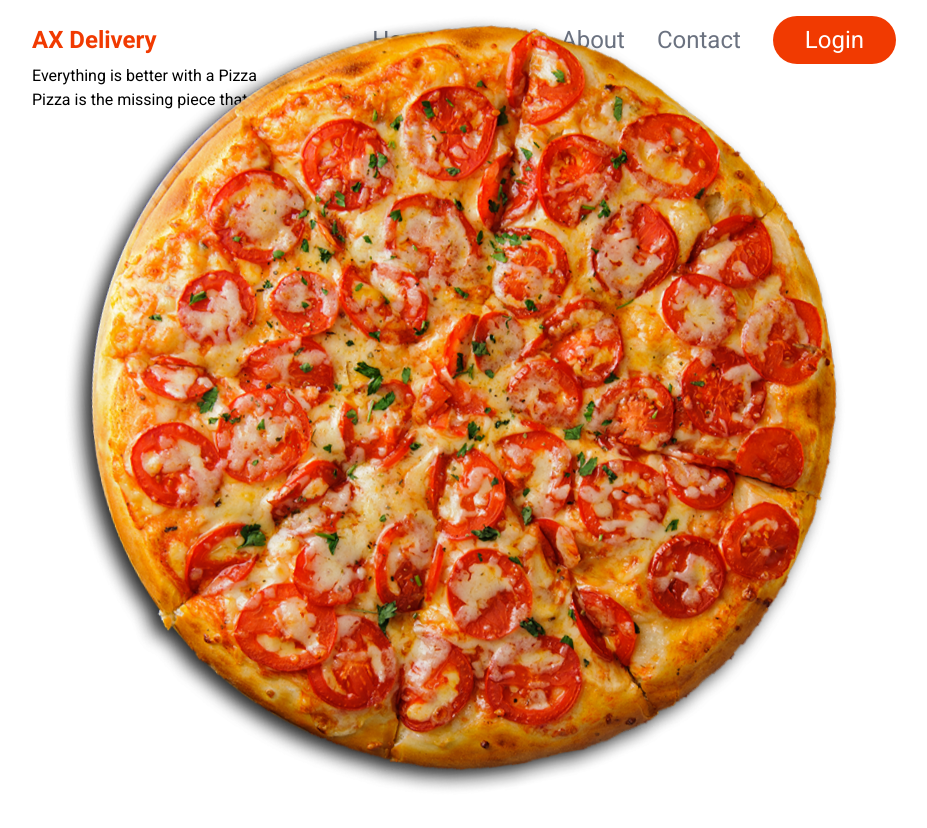
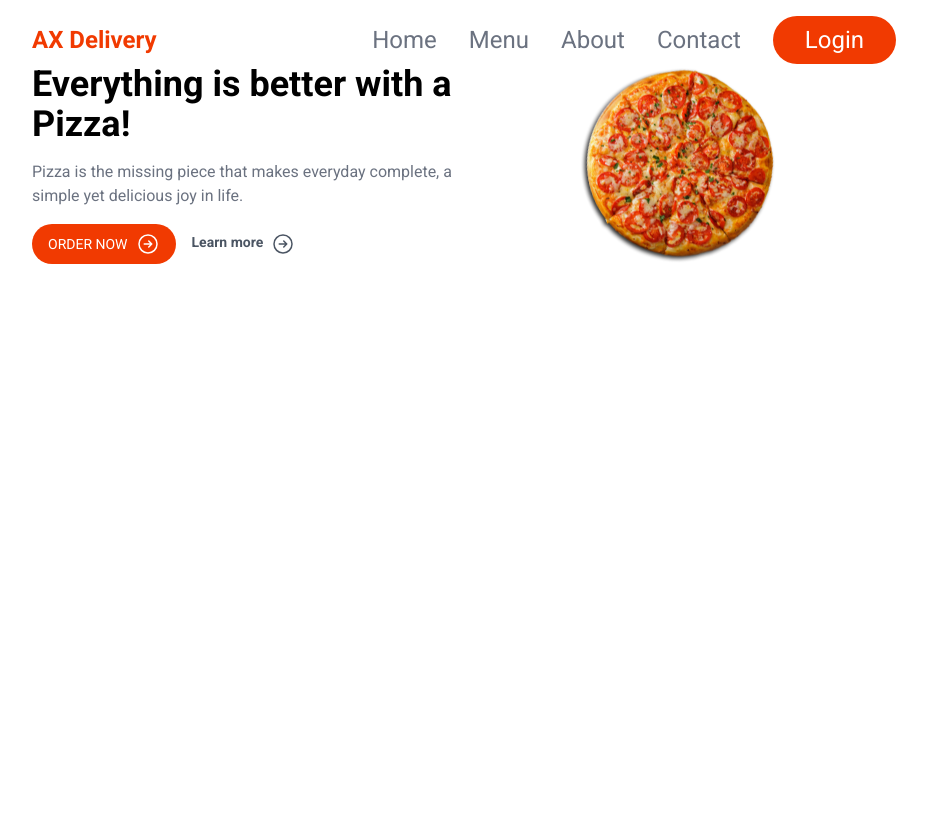
Before and after one commit to betancesdar/food-ordering-app, a Next.js app: page / in a window 1280 px wide. Shown: the top 828 px of the page, without its empty margins (176-1103 px from the left). After the commit the page ends 800 px from the top, so only its background shows below. Built offline with nearby package versions, Linux system fonts and the light colour scheme.

Commit message:
secon commit

```diff
--- /dev/null
+++ b/components/icons/Right.js
@@ -0,0 +1,7 @@
+export default function Right({className="w-6 h-6"}) {
+    return(
+        <svg xmlns="http://www.w3.org/2000/svg" fill="none" viewBox="0 0 24 24" strokeWidth={1.5} stroke="currentColor" className={className}>
+            <path strokeLinecap="round" strokeLinejoin="round" d="M12.75 15l3-3m0 0l-3-3m3 3h-7.5M21 12a9 9 0 11-18 0 9 9 0 0118 0z" />
+        </svg>
+    )
+}
--- a/components/layout/Hero.js
+++ b/components/layout/Hero.js
@@ -1,13 +1,26 @@
 import Image from "next/image";
+import Right from "../icons/Right";
 
 export default function Hero() {
     return(
-        <section>
-            <h1>Everything is better with a Pizza</h1>
-            <p>
+        <section className="grid grid-cols-2">
+            <div>
+            <h1 className="text-4xl font-semibold">Everything is better with a Pizza!</h1>
+            <p className="my-4 text-gray-500">
                 Pizza is the missing piece that makes everyday complete, a simple yet delicious joy in life.
             </p>
-            <div>
+                <div className="flex gap-4 text-sm">
+                    <button className="flex gap-2 uppercase items-center bg-primary text-white px-4 py-2 rounded-full hover:bg-transparent hover:text-primary hover:border">
+                        Order now
+                        <Right />
+                    </button>
+                    <button className="flex gap-2 py-2 text-gray-600 font-semibold hover:text-primary">
+                        Learn more
+                        <Right />
+                    </button>
+                </div>
+            </div>
+            <div className="relative">
                 <Image src={'/main-pizza.png'} layout={'fill'} objectFit={'contain'} alt="Pizza!" className="animate-spin animate-spin-slow infinite"/>
             </div>
         </section>
```
Also changed, not shown: app/globals.css (line endings or trailing spaces), public/sallad1.png (added), public/sallad2.png (added).
